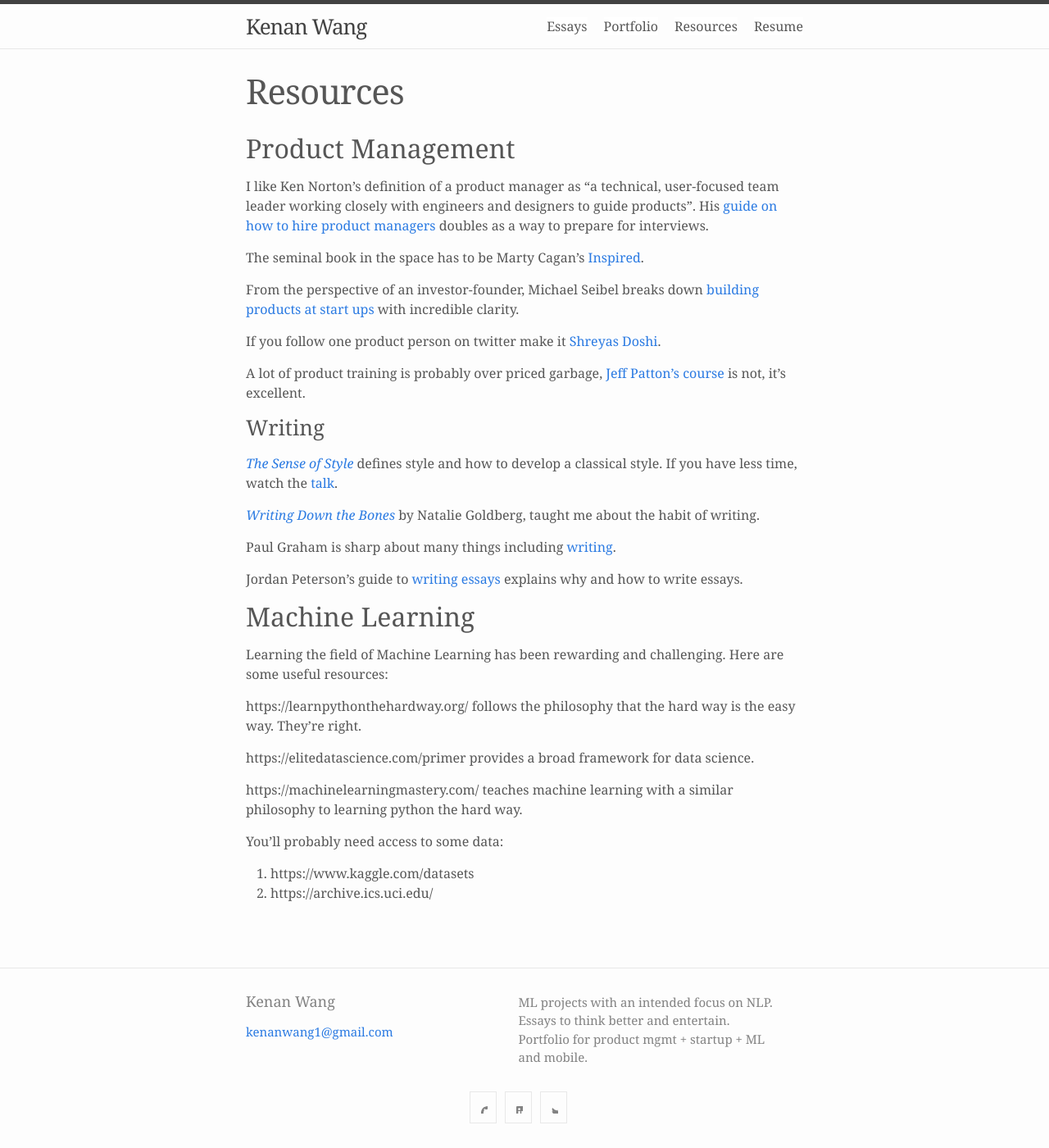
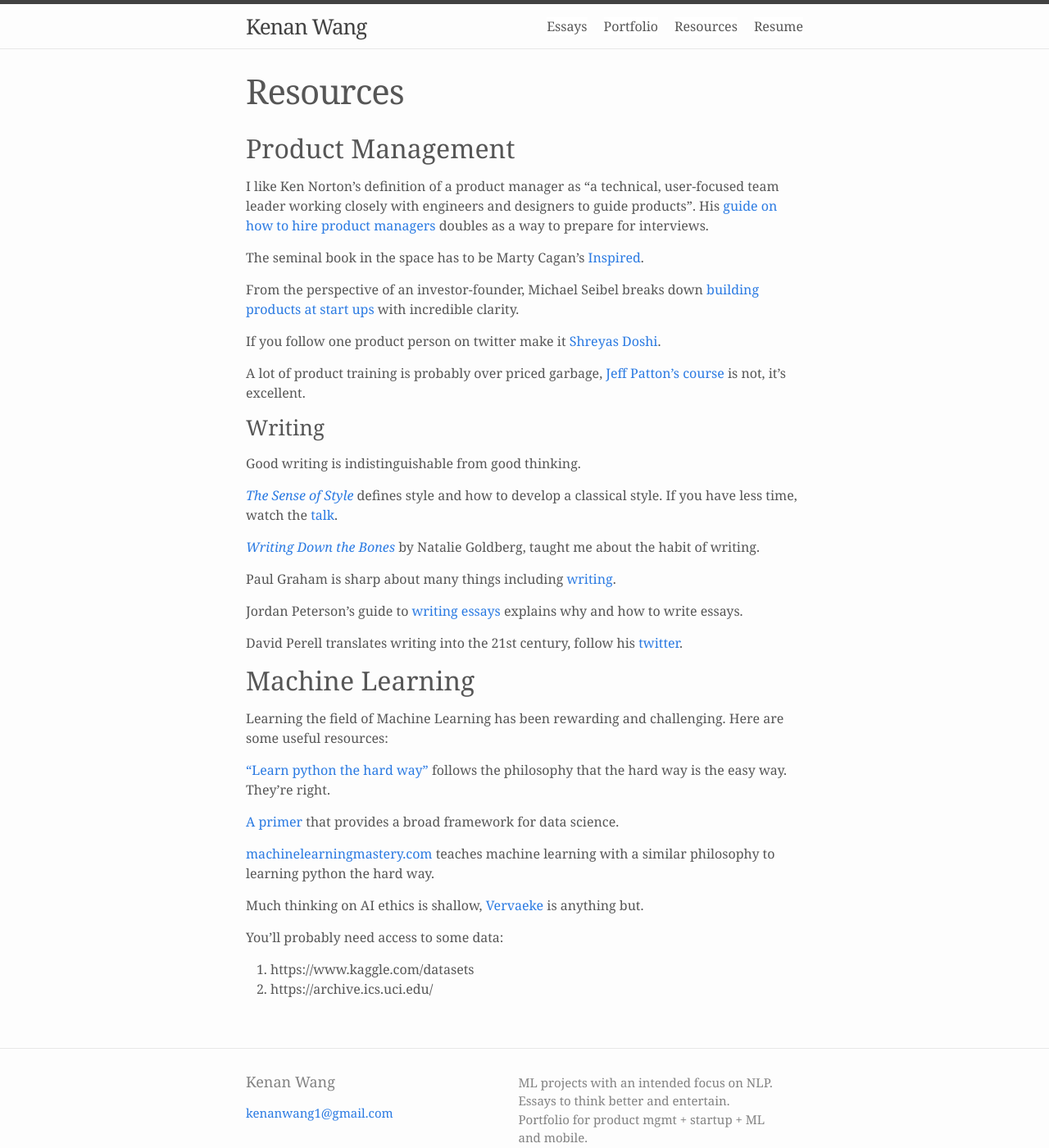
Before and after one commit to kenanwang/username.github.io, a Jekyll site: the page built from resources.md, in a window 1280 px wide and 1400 px high. Shown: the whole window at 82% size. Built offline with Jekyll 4.4.1, drawn with Linux system fonts in a browser that asks for light colours; nearby versions of some CDN libraries.

Commit message:
some edits

```diff
--- a/resources.md
+++ b/resources.md
@@ -16,6 +16,7 @@ If you follow one product person on twitter make it [Shreyas Doshi](https://twit
 A lot of product training is probably over priced garbage, [Jeff Patton's course](https://jpattonassociates.com/) is not, it's excellent.
 
 ### Writing
+Good writing is indistinguishable from good thinking.
 
 [*The Sense of Style*](https://stevenpinker.com/publications/sense-style-thinking-persons-guide-writing-21st-century) defines style and how to develop a classical style. If you have less time, watch the [talk](https://www.youtube.com/watch?v=3ZKTmsgqi0U).
 
@@ -25,15 +26,19 @@ Paul Graham is sharp about many things including [writing](http://www.paulgraham
 
 Jordan Peterson's guide to [writing essays](https://docs.google.com/viewer?url=http://jordanbpeterson.com/wp-content/uploads/2018/02/Essay_Writing_Guide.docx) explains why and how to write essays.
 
+David Perell translates writing into the 21st century, follow his [twitter](https://twitter.com/david_perell).
+
 ## Machine Learning
 
 Learning the field of Machine Learning has been rewarding and challenging. Here are some useful resources:
 
-https://learnpythonthehardway.org/ follows the philosophy that the hard way is the easy way. They're right.
+["Learn python the hard way"](https://learnpythonthehardway.org) follows the philosophy that the hard way is the easy way. They're right.
 
-https://elitedatascience.com/primer provides a broad framework for data science.
+[A primer](https://elitedatascience.com/primer) that provides a broad framework for data science.
 
-https://machinelearningmastery.com/ teaches machine learning with a similar philosophy to learning python the hard way.
+[machinelearningmastery.com](https://machinelearningmastery.com) teaches machine learning with a similar philosophy to learning python the hard way.
+
+Much thinking on AI ethics is shallow, [Vervaeke](https://a.co/d/74PrAf2) is anything but.
 
 You'll probably need access to some data:
 1. https://www.kaggle.com/datasets
```
Also changed, not shown: _posts/2020-01-02-pivoting.md (+4 -4 lines), _posts/2020-01-03-defining-a-new-space.md (+3 -3 lines), _posts/2020-01-05-onboarding-well.md (+1 -1 lines).
